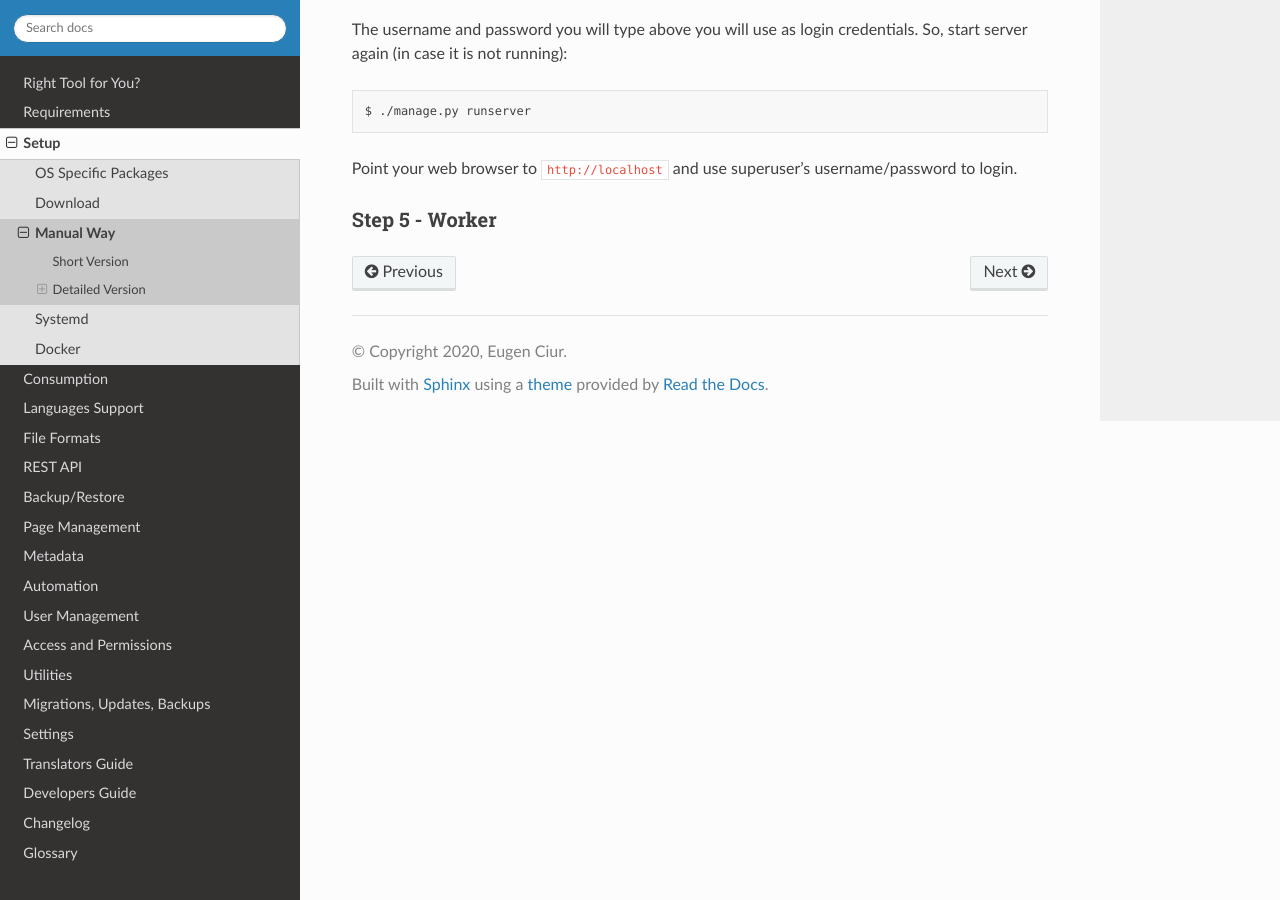
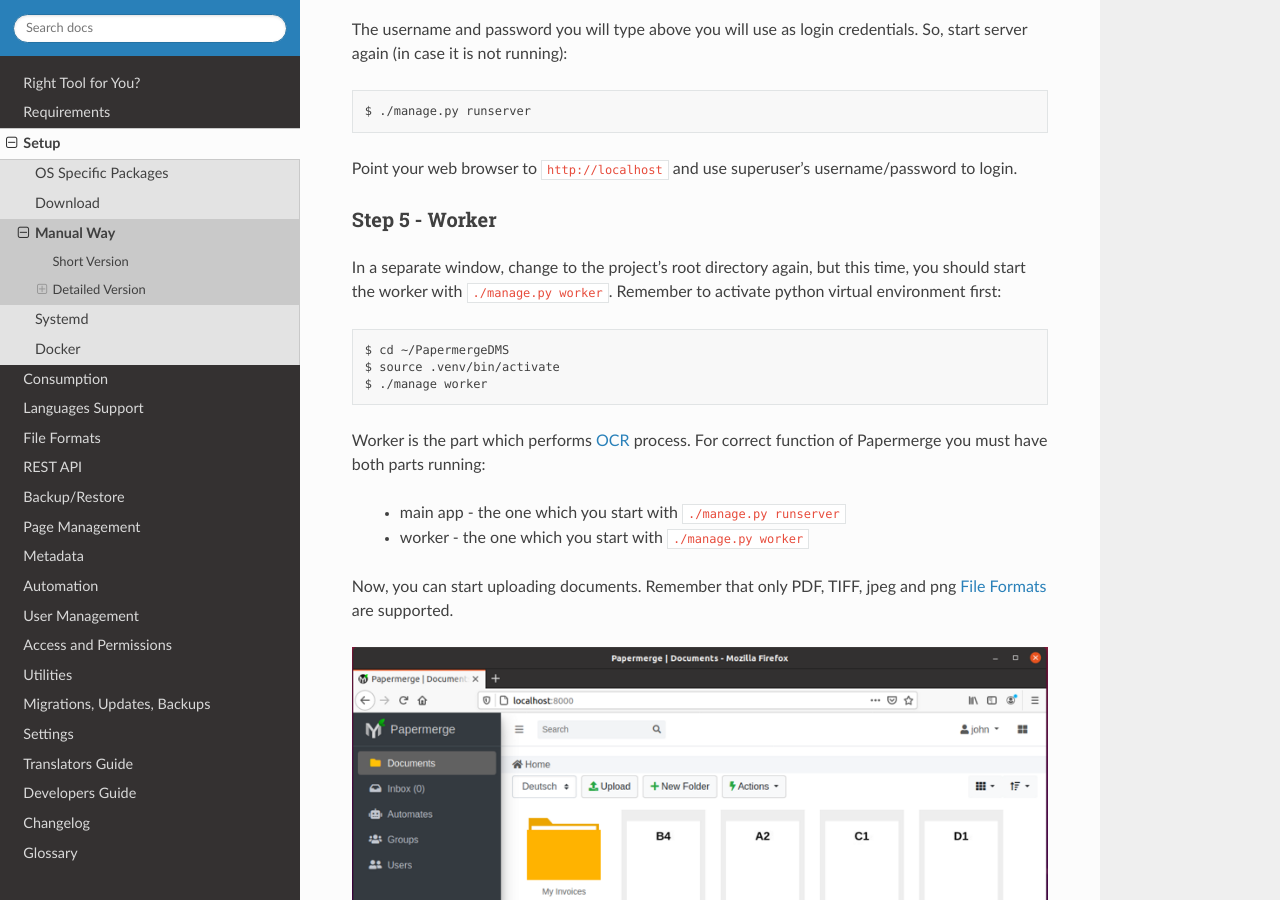
Before and after one commit to ciur/papermerge, a Sphinx documentation site: the page built from docs/source/setup/manual_way.rst, in a window 1280 px wide and 900 px high, scrolled down 9206 px. Built offline with Sphinx 7.4.7 and the Read the Docs theme 2.0.0, drawn with Linux system fonts in a browser that asks for light colours.

Commit message:
info about woker

```diff
--- a/docs/source/changelog.rst
+++ b/docs/source/changelog.rst
@@ -31,8 +31,6 @@
 ~~~~~~~~
 
 - Customized Django Admin app named boss. Thus, UI is no longer Django Admin based.
-
-
 
 
 [1.3.0] - 25 June 2020
--- a/docs/source/file_formats.rst
+++ b/docs/source/file_formats.rst
@@ -1,8 +1,4 @@
-..  note::
-
-	There is a critical bug in versions prior to 1.4.0, which made it impossible
-	to work with jpg and png files.
-
+.. _file_formats:
 
 File Formats
 ==============
--- a/docs/source/setup/manual_way.rst
+++ b/docs/source/setup/manual_way.rst
@@ -343,3 +343,22 @@
 
 Step 5 - Worker
 #################
+
+In a separate window, change to the project's root directory again, but this
+time, you should start the worker with ``./manage.py worker``.
+Remember to activate python virtual environment first::
+
+    $ cd ~/PapermergeDMS
+    $ source .venv/bin/activate
+    $ ./manage worker
+
+Worker is the part which performs :ref:`ocr` process. For correct function of Papermerge you must have both parts
+running:
+
+    * main app - the one which you start with ``./manage.py runserver``
+    * worker - the one which you start with ``./manage.py worker``
+
+Now, you can start uploading documents. Remember that only PDF, TIFF, jpeg and
+png :ref:`file_formats` are supported.
+
+.. figure:: ../img/setup/03-main-browse-view.png
```
Also changed, not shown: other parts of docs/source/changelog.rst (+1 -1 lines), docs/source/img/setup/03-main-browse-view.png (added).
